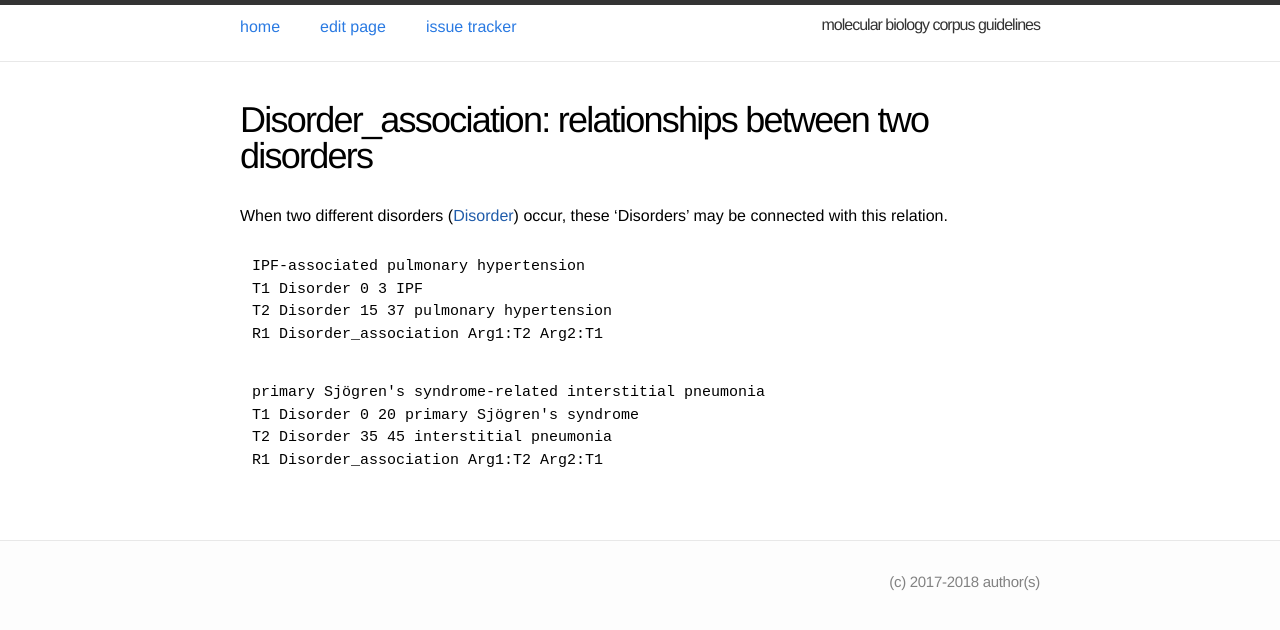
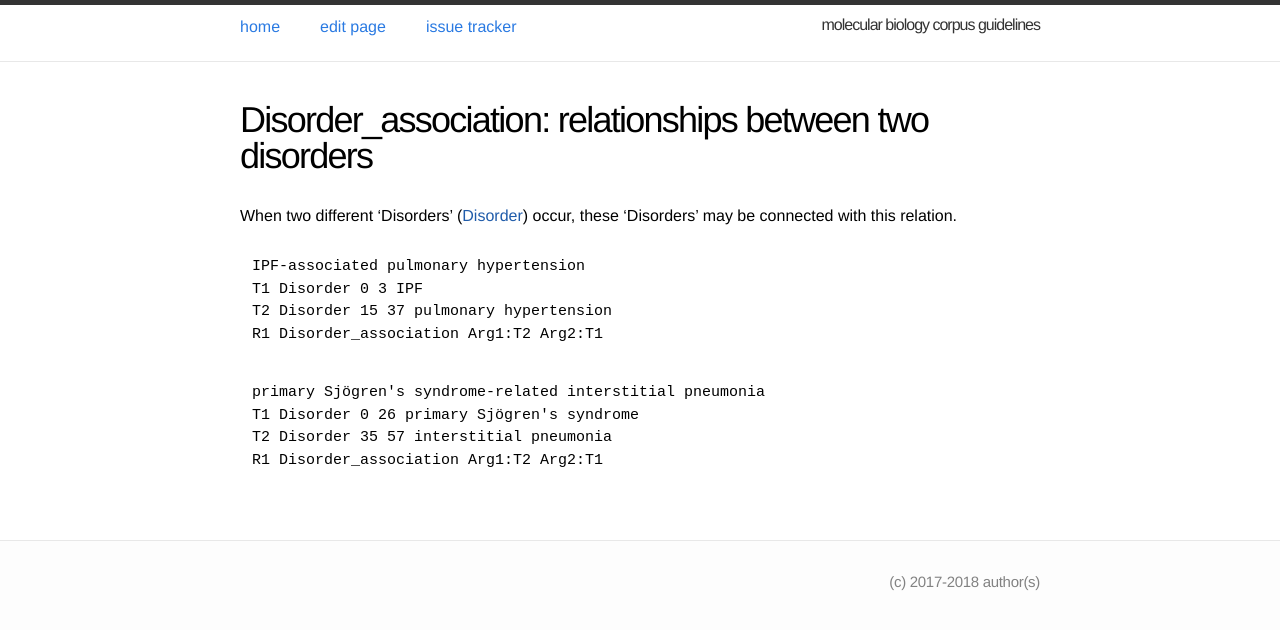
Before and after one commit to ezcatdb/molbiol_lung_corpus-guidelines, a Jekyll site: the page built from _relation/Disorder_association.md, in a window 1280 px wide. Shown: the top 630 px of the page. Built offline with Jekyll 4.4.1, drawn with Linux system fonts in a browser that asks for light colours.

Commit message:
Correction of sample sentence in _relation/Disorder_association.md

```diff
--- a/_relation/Disorder_association.md
+++ b/_relation/Disorder_association.md
@@ -5,7 +5,7 @@ shortdef: "relationships between two disorders"
 order: 111
 ---
 
-When two different disorders ([Disorder]()) occur, these 'Disorders' may be connected with this relation.
+When two different 'Disorders' ([Disorder]()) occur, these 'Disorders' may be connected with this relation.
 
 ~~~ ann
 IPF-associated pulmonary hypertension
@@ -15,8 +15,8 @@ R1 Disorder_association Arg1:T2 Arg2:T1
 ~~~
 ~~~ ann
 primary Sjögren's syndrome-related interstitial pneumonia
-T1 Disorder 0 20 primary Sjögren's syndrome
-T2 Disorder 35 45 interstitial pneumonia
+T1 Disorder 0 26 primary Sjögren's syndrome
+T2 Disorder 35 57 interstitial pneumonia
 R1 Disorder_association Arg1:T2 Arg2:T1
 ~~~
 
```
